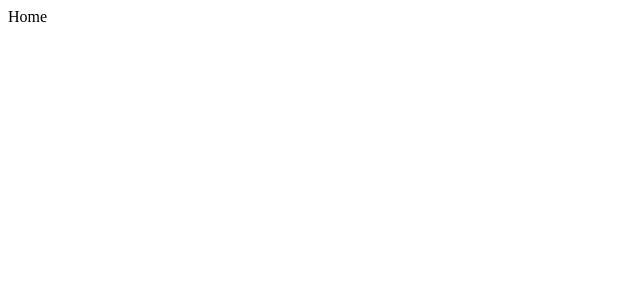
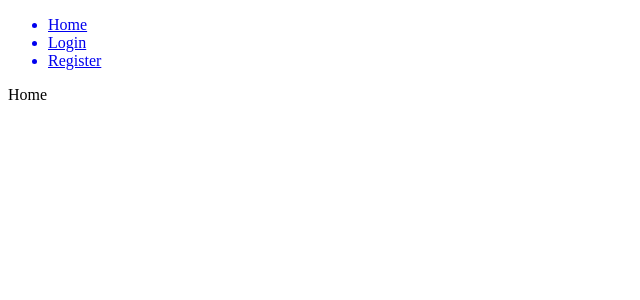
Before and after one commit to MaybeTed/typing, a React app: page / in a window 1280 px wide. Shown: the top 300 px of the page, without its empty margins (0-640 px from the left). Built offline with nearby package versions, Linux system fonts and the light colour scheme; the HTML template or start-up script is replaced by a standard one.

Commit message:
added links to login logout register

```diff
--- a/src/components/Home.js
+++ b/src/components/Home.js
@@ -1,9 +1,39 @@
 import React from 'react';
+import { Link } from 'react-router-dom';
 
 class Home extends React.Component {
+	constructor() {
+		super();
+		this.state = {
+			user: false
+		}
+	}
+
+	renderLinks() {
+		if (this.state.user) {
+			return (
+				<ul>
+					<li>Home</li>
+					<li>Logout</li>
+				</ul>
+			)
+		} else {
+			return (
+				<ul>
+					<Link to="/"><li>Home</li></Link>
+					<Link to="/login"><li>Login</li></Link>
+					<Link to="/register"><li>Register</li></Link>
+				</ul>
+			)
+		}
+	}
+
 	render() {
 		return (
-			<div>Home</div>
+			<div>
+				{this.renderLinks()}
+				<div>Home</div>
+			</div>
 		)
 	}
 }
```
